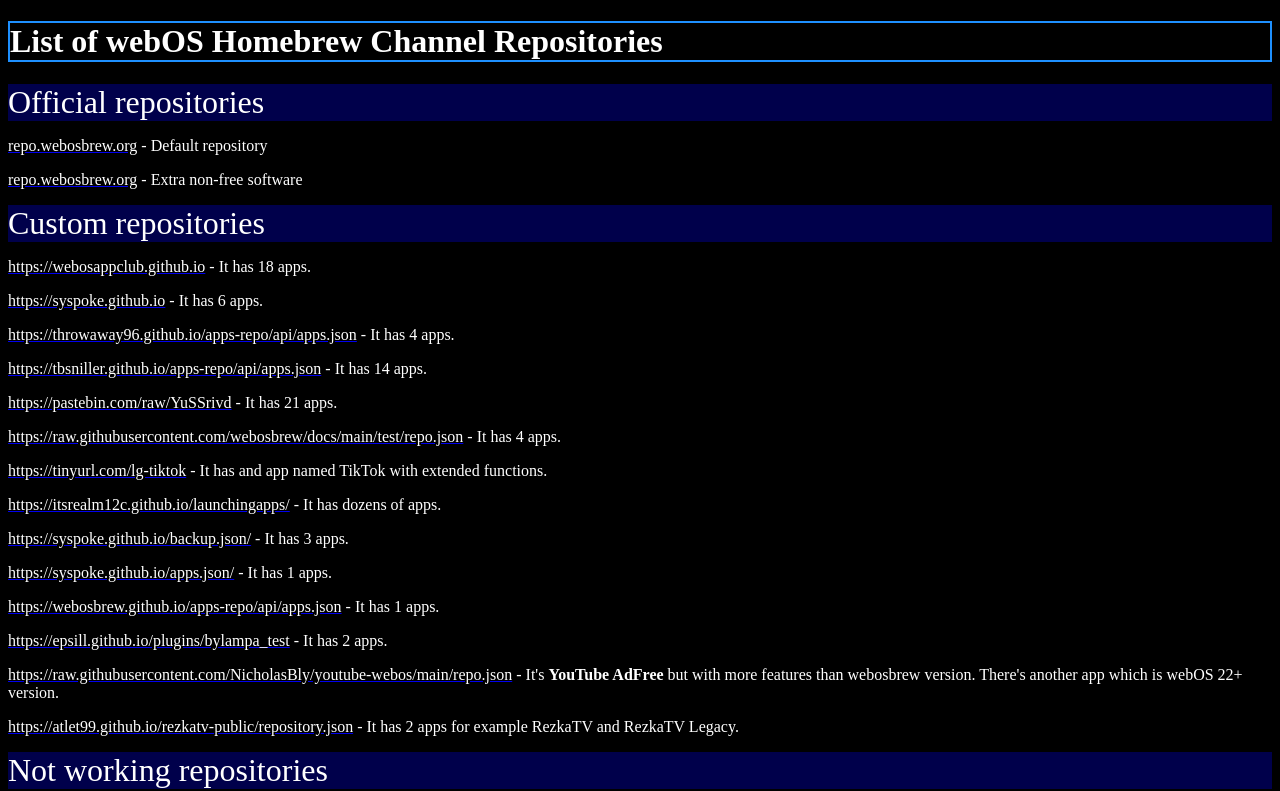
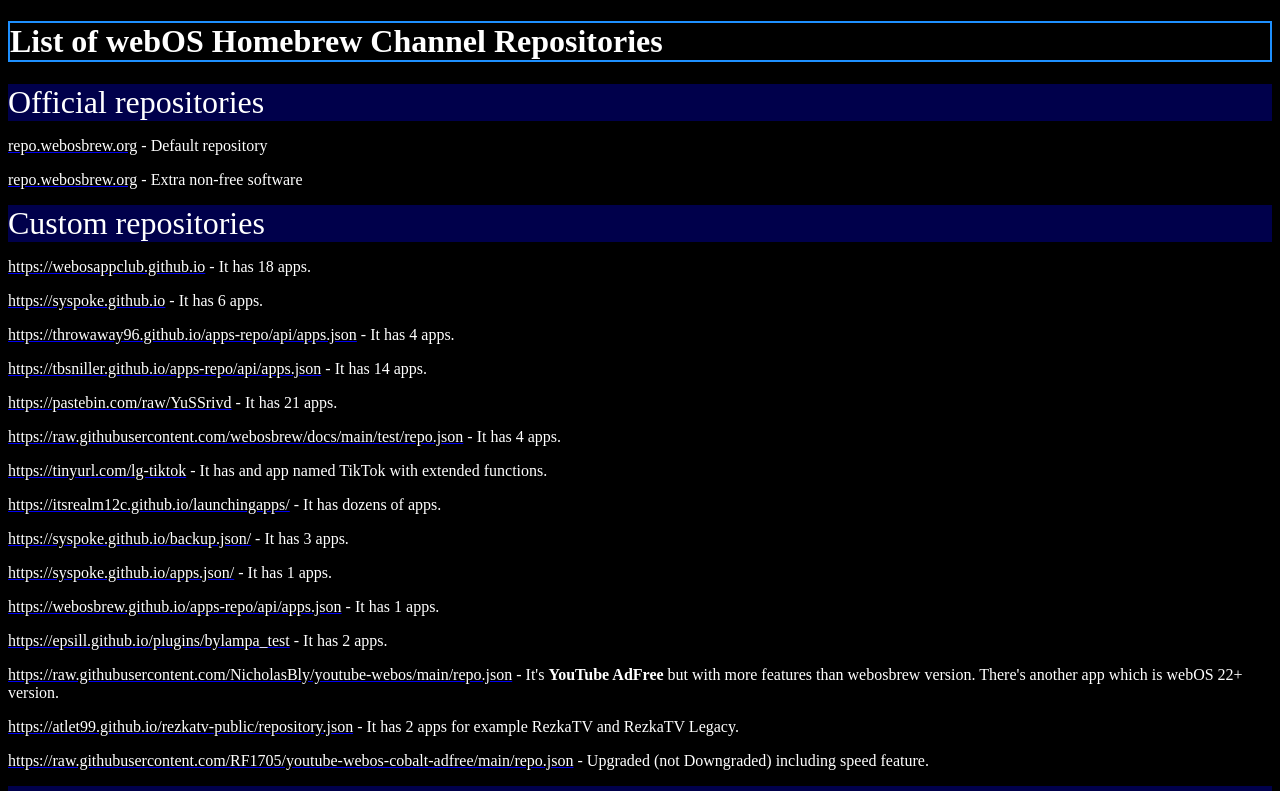
Before and after one commit to itsRealM12C/listofapprepos, a plain HTML site: page index.html in a window 1280 px wide. Shown: the top 791 px of the page. Drawn offline with Linux system fonts and the light colour scheme.

Commit message:
Update webOS Homebrew Channel repository links
Updated repository links and added new entries for webOS Homebrew Channel. Adjusted formatting and fixed broken links.

```diff
--- a/index.html
+++ b/index.html
@@ -39,6 +39,7 @@
 
  <a href="https://raw.githubusercontent.com/NicholasBly/youtube-webos/main/repo.json"><font color="white"> https://raw.githubusercontent.com/NicholasBly/youtube-webos/main/repo.json</font></a> - It's <b>YouTube AdFree</b> but with more features than webosbrew version. There's another app which is webOS 22+ version.<p>
   <a href="https://atlet99.github.io/rezkatv-public/repository.json"><font color="white">https://atlet99.github.io/rezkatv-public/repository.json</font></a> - It has 2 apps for example RezkaTV and RezkaTV Legacy.<p>
+  <a href="https://raw.githubusercontent.com/RF1705/youtube-webos-cobalt-adfree/main/repo.json"><font color="white">https://raw.githubusercontent.com/RF1705/youtube-webos-cobalt-adfree/main/repo.json</font></a> - Upgraded (not Downgraded) including speed feature.<p>
 <p style="background-color:rgb(
 0
 ,
```
